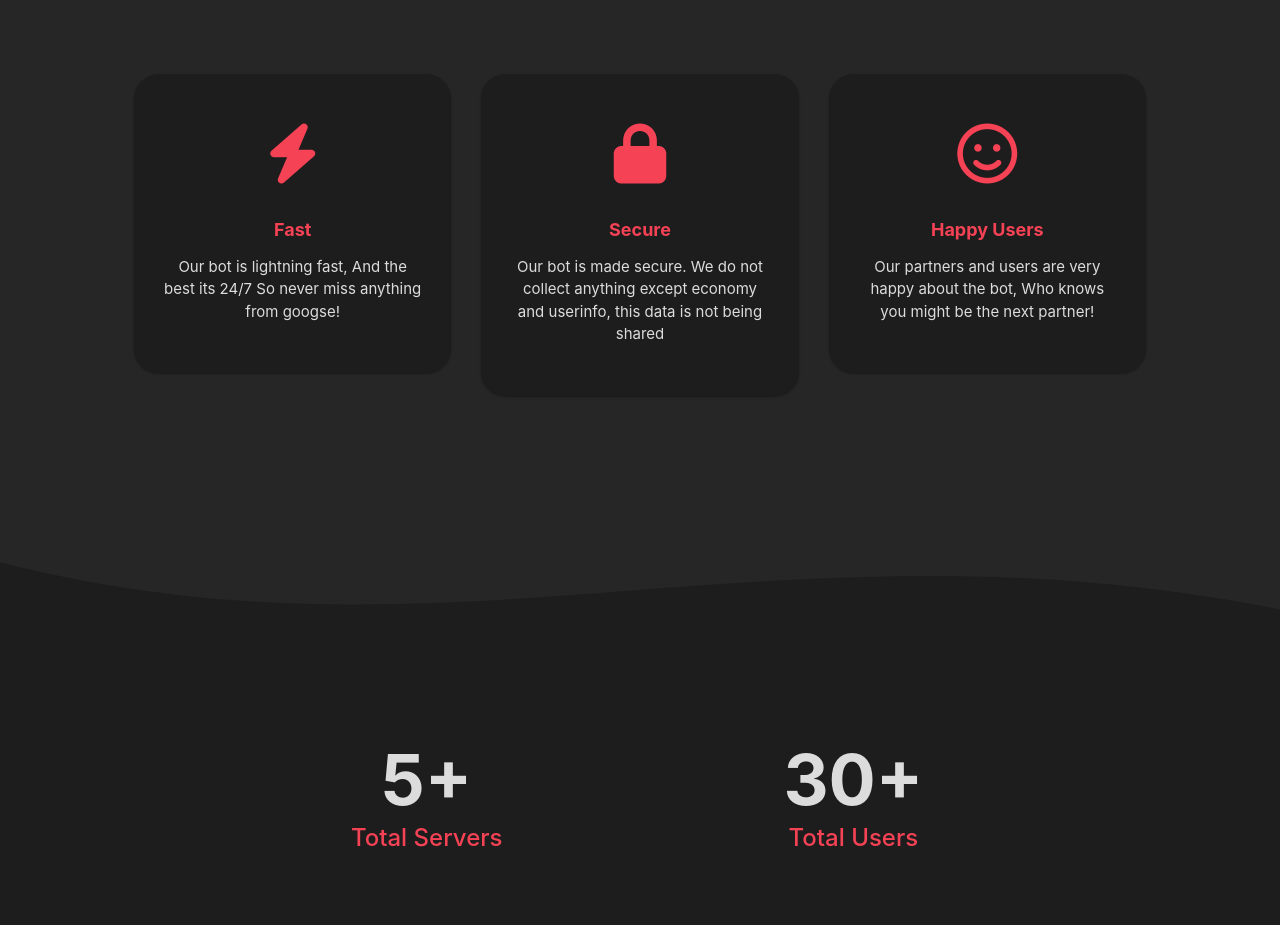
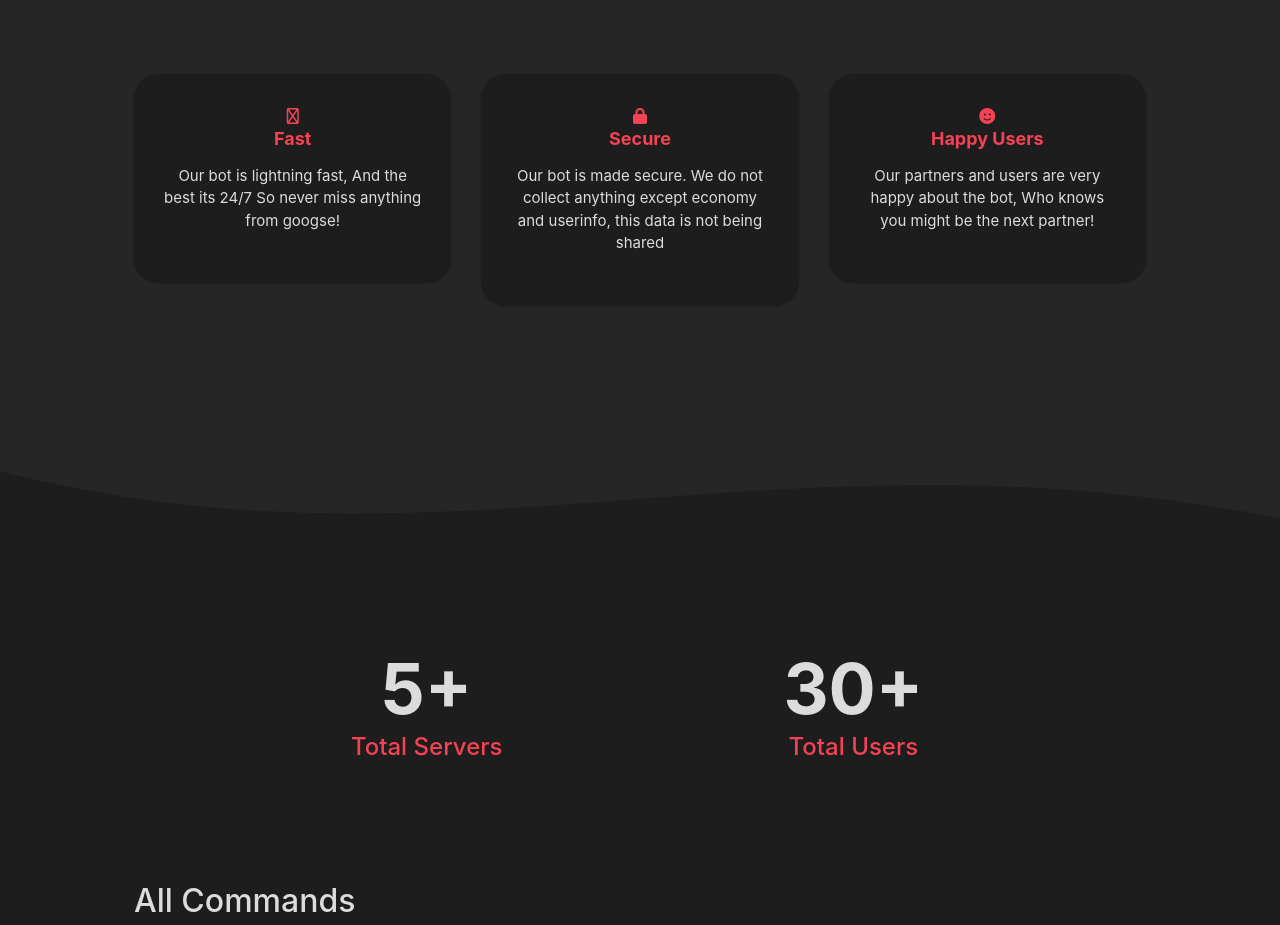
Before and after one commit to googse-dev/googse-dev.github.io, a plain HTML site: page index.html in a window 1280 px wide. Shown: the part 788-1713 px from the top of the page. Drawn offline with nearby package versions, Linux system fonts and the light colour scheme; a web font is replaced by a local one.

Commit message:
Update index.html

```diff
--- a/index.html
+++ b/index.html
@@ -47,19 +47,19 @@
             </div>
             <div class="row justify-content-center features">
                 <div class="col-sm-6 col-md-5 col-lg-4 item">
-                    <div id="features" class="box" style="/*border-radius: 34px;*/"><i class="fa fa-bolt icon" style="color: var(--main-color);"></i>
+                    <div id="features" class="box" style="/*border-radius: 34px;*/"><i class="fa-regular fa-rocket" style="color: var(--main-color);"></i>
                         <h3 class="name">Fast</h3>
                         <p class="description" style="color: var(--secondary-text-color);">Our bot is lightning fast, And the best its 24/7 So never miss anything from googse!<br></p>
                     </div>
                 </div>
                 <div class="col-sm-6 col-md-5 col-lg-4 item">
-                    <div id="features" class="box"><i class="fa fa-lock icon" style="color: var(--main-color);"></i>
+                    <div id="features" class="box"><i class="fa-solid fa-lock" style="color: var(--main-color);"></i>
                         <h3 class="name">Secure</h3>
                         <p class="description" style="color: var(--secondary-text-color);">Our bot is made secure. We do not collect anything except economy and userinfo, this data is not being shared<br></p>
                     </div>
                 </div>
                 <div class="col-sm-6 col-md-5 col-lg-4 item">
-                    <div id="features" class="box"><i class="fa fa-smile-o icon" style="color: var(--main-color);"></i>
+                    <div id="features" class="box"><i class="fa-solid fa-face-smile" style="color: var(--main-color);"></i>
                         <h3 class="name">Happy Users</h3>
                         <p class="description" style="color: var(--secondary-text-color);">Our partners and users are very happy about the bot, Who knows you might be the next partner!<br></p>
                     </div>
@@ -129,7 +129,7 @@
     <div class="footer-dark" style="background: var(--secondary);padding-top: 0px;padding-bottom: 0px;">
         <div class="container">
             <div class="row">
-                <div class="col item social"><a class="smoothScroll" href="#top"><i class="icon ion-android-arrow-up"></i></a></div>
+                <div class="col item social"><a class="smoothScroll" href="#top"><i class="fa-solid fa-arrow-up"></i></a></div>
             </div>
             <p class="copyright" style="color: var(--text-color);">Googse © 2021</p>
 		<p class="copyright" style="color: var(--text-color);padding: 0px;"></p>
```
